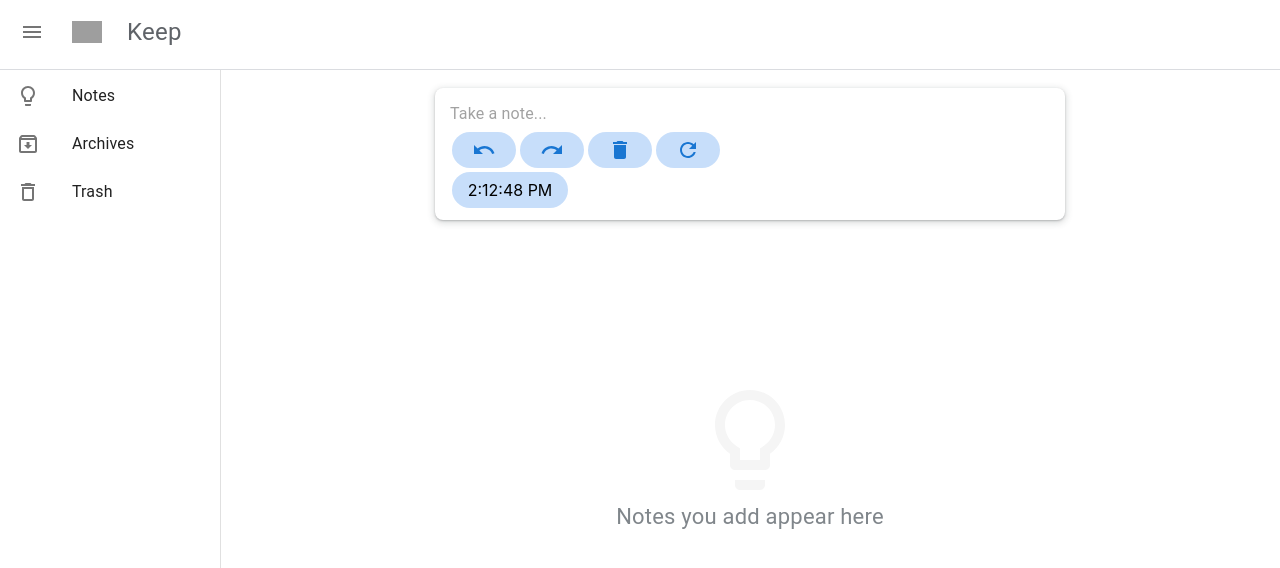
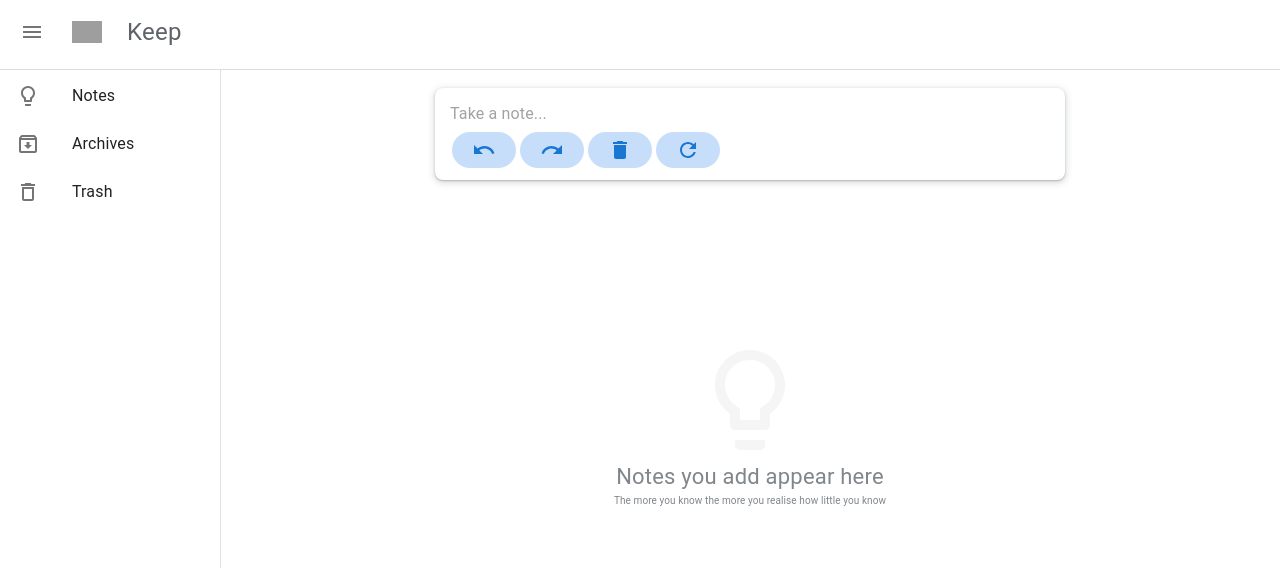
Before and after one commit to amrahs02/Simple-Notes-App, a React (Create React App) app: page / in a window 1280 px wide. Shown: the top 568 px of the page. Built offline with nearby package versions, Linux system fonts and the light colour scheme; grey boxes are pictures that could not be loaded.

Commit message:
time removed

```diff
--- a/src/components/notes/EmptyNotes.jsx
+++ b/src/components/notes/EmptyNotes.jsx
@@ -25,6 +25,7 @@
         <Container>
             <Light />
             <Text>Notes you add appear here</Text>
+            <Text style={{bottom: '0px', position: 'relative', fontSize: '10px'}}>The more you know the more you realise how little you know</Text>
         </Container>
     )
 }
--- a/src/components/notes/Form.jsx
+++ b/src/components/notes/Form.jsx
@@ -555,10 +555,10 @@
     setAddNote({ ...note });
   };
 
-  useEffect(() => {
-    const timer = setInterval(() => setLiveTime(new Date()), 1000);
-    return () => clearInterval(timer);
-  }, []);
+  // useEffect(() => {
+  //   const timer = setInterval(() => setLiveTime(new Date()), 1000);
+  //   return () => clearInterval(timer);
+  // }, []);
 
 
   return (
@@ -600,9 +600,9 @@
           <Button style={{ width: '30px', borderRadius: '30px', backgroundColor: '#c7defa', margin: "2px" }} onClick={handleRefresh}>
             <RefreshIcon />
           </Button>
-          <p style={{ width: '100px', borderRadius: '30px', backgroundColor: '#c7defa', margin: "2px", padding: '8px', textAlign: 'center' }}>
+          {/* <p style={{ width: '100px', borderRadius: '30px', backgroundColor: '#c7defa', margin: "2px", padding: '8px', textAlign: 'center' }}>
             {liveTime.toLocaleTimeString()}
-          </p>
+          </p> */}
         </Box>
       </Container>
     </ClickAwayListener>
```
